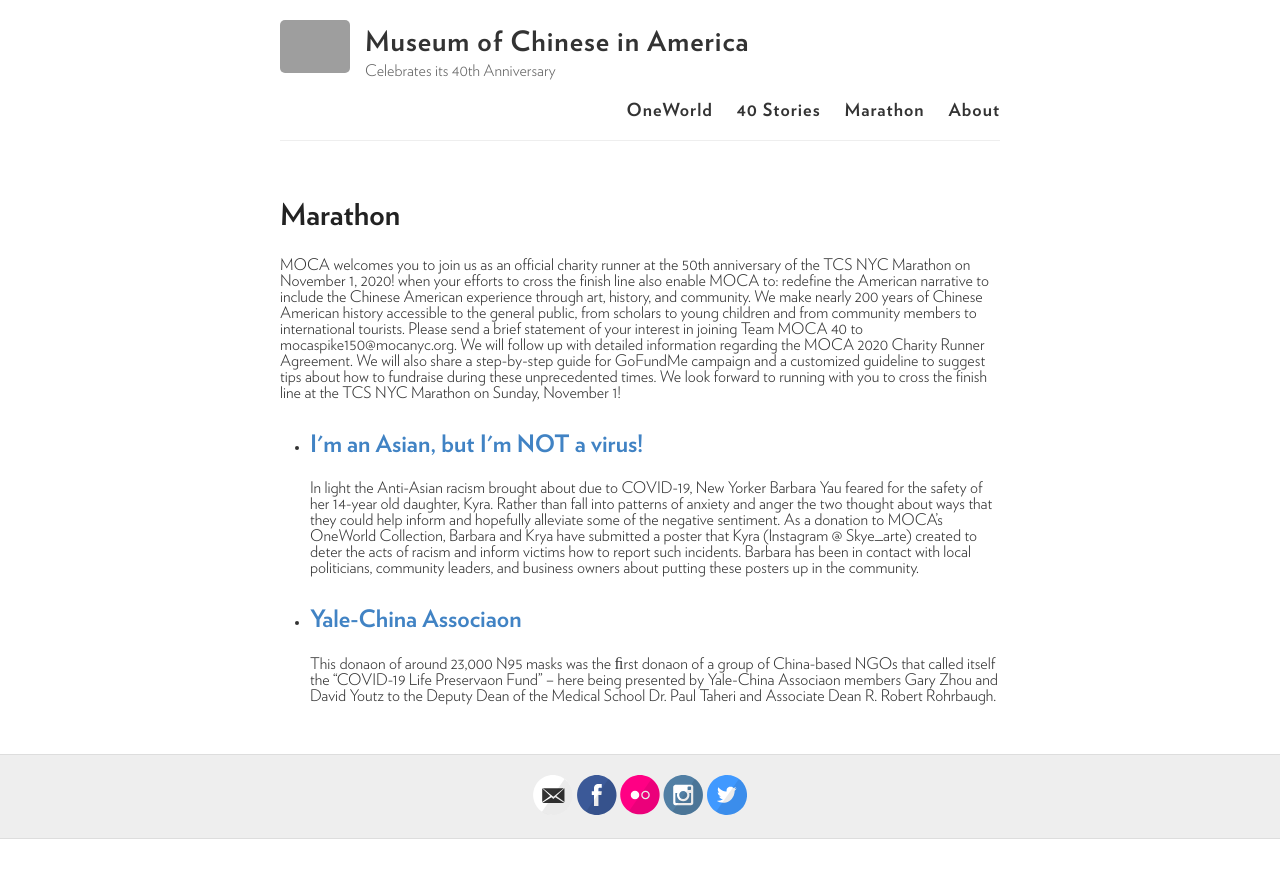
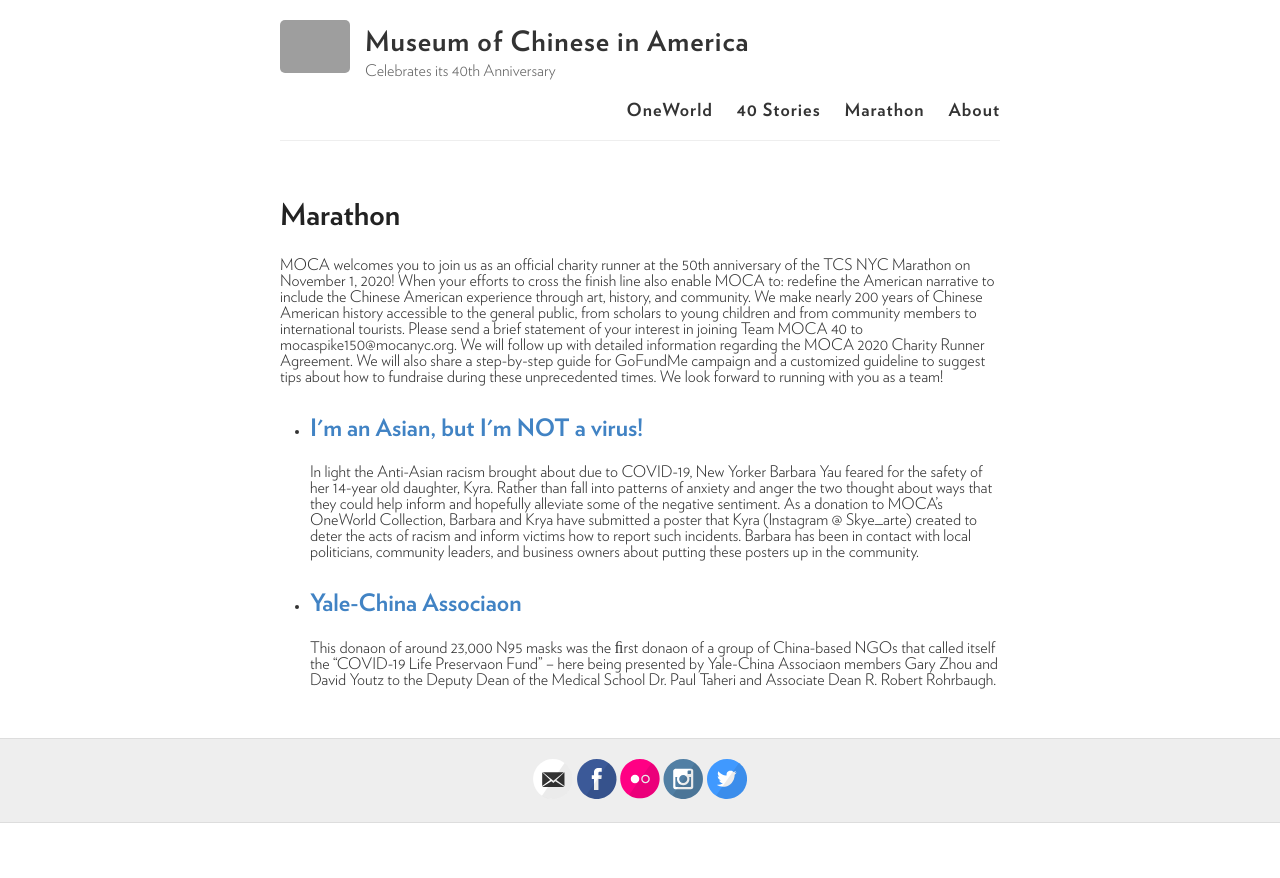
Before and after one commit to moca40/moca40.github.io, a Jekyll site: the page built from marathon.html, in a window 1280 px wide. Shown: the top 878 px of the page. Built offline with Jekyll 4.4.1, drawn with Linux system fonts in a browser that asks for light colours; grey boxes are pictures that could not be loaded.

Commit message:
Update marathon.html

```diff
--- a/marathon.html
+++ b/marathon.html
@@ -3,8 +3,8 @@
 title: Marathon
 ---
 
-MOCA welcomes you to join us as an official charity runner at the 50th anniversary of the TCS NYC Marathon on November 1, 2020!  when your efforts to cross the finish line also enable MOCA to: redefine the American narrative to include the Chinese American experience through art, history, and community. We make nearly 200 years of Chinese American history accessible to the general public, from scholars to young children and from community members to international tourists.
-Please send a brief statement of your interest in joining Team MOCA 40 to mocaspike150@mocanyc.org. We will follow up with detailed information regarding the MOCA 2020 Charity Runner Agreement. We will also share a step-by-step guide for GoFundMe campaign and a customized guideline to suggest tips about how to fundraise during these unprecedented times. We look forward to running with you to cross the finish line at the TCS NYC Marathon on Sunday, November 1!
+MOCA welcomes you to join us as an official charity runner at the 50th anniversary of the TCS NYC Marathon on November 1, 2020! When your efforts to cross the finish line also enable MOCA to: redefine the American narrative to include the Chinese American experience through art, history, and community. We make nearly 200 years of Chinese American history accessible to the general public, from scholars to young children and from community members to international tourists.
+Please send a brief statement of your interest in joining Team MOCA 40 to mocaspike150@mocanyc.org. We will follow up with detailed information regarding the MOCA 2020 Charity Runner Agreement. We will also share a step-by-step guide for GoFundMe campaign and a customized guideline to suggest tips about how to fundraise during these unprecedented times. We look forward to running with you as a team!
 
 <ul>
   {% for post in site.marathon %}
```
